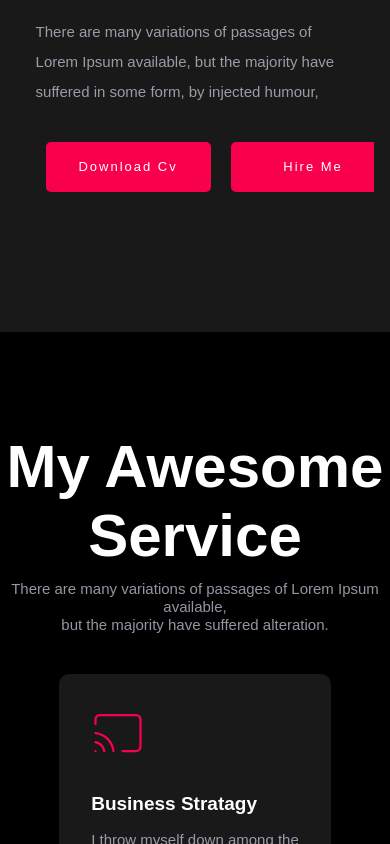
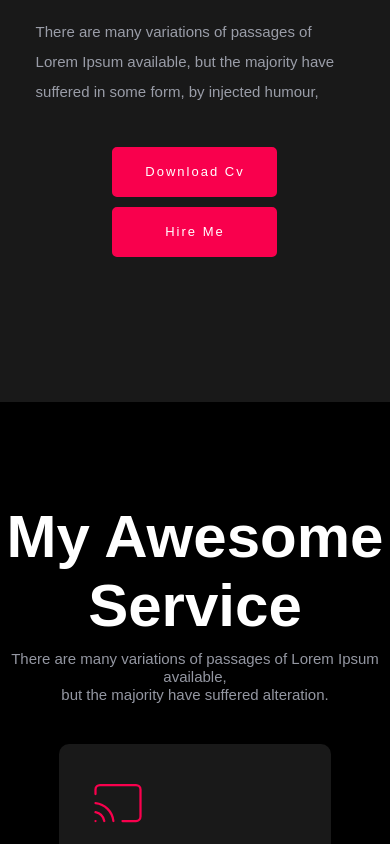
Before and after one commit to kyphans/Portfolio, a React (Create React App) app: page / in a window 390 px wide. Shown: the part 1880-2724 px from the top of the page. Built offline with nearby package versions, Linux system fonts and the light colour scheme.

Commit message:
Change scrollbar

```diff
--- a/src/About.js
+++ b/src/About.js
@@ -3,10 +3,16 @@ import "./About.css";
 import aboutImg from "./img/about.jpg";
 function About() {
   //  Up To Top Btn
-    window.addEventListener("scroll", function(){
-      const upToTop = document.querySelector("a.bottom__to__top");
-       upToTop.classList.toggle("active", window.scrollY > 0)
-    });
+  window.addEventListener("scroll", function(){
+    const upToTop = document.querySelector("a.bottom__to__top");
+      upToTop.classList.toggle("active", window.scrollY > 0)
+  });
+  const scrollTop = () => {
+    window.scrollTo({
+      top: 0,
+      behavior: 'smooth'
+    })
+  }
   return (
     <div className="about component__space" id="About">
       <div className="container">
@@ -47,7 +53,7 @@ function About() {
       </div>
       {/* UP TO TOP BTN */}
       <div className="up__to__top__btn">
-        <a href="#" className="bottom__to__top">
+        <a href="#" className="bottom__to__top" onClick={scrollTop}>
         <svg
           xmlns="http://www.w3.org/2000/svg"
           width="16"
--- a/src/App.css
+++ b/src/App.css
@@ -9,6 +9,17 @@ body{
   height: 100%;
   background-color: #000;
   font-family: sans-serif;
+}
+body::-webkit-scrollbar {
+  width: 10px;
+}
+body::-webkit-scrollbar-thumb {
+  background-color: #444;
+  border-radius: 50px;
+}
+body::-webkit-scrollbar-track {
+  background-color: #222;
+  border-radius: 50px;
 }
 a{
   text-decoration: none;
--- a/src/Contact.js
+++ b/src/Contact.js
@@ -1,6 +1,6 @@
 import React from 'react';
 import './Contact.css';
-import contactImg from "./img/about-9.jpg"
+import contactImg from "./img/kyphan-contact.jpg"
 function Contact() {
     return (
         <div className="contact component__space" id="Contact">
@@ -10,7 +10,7 @@ function Contact() {
                         <div className="contact__meta">
                             <h1 className="hire__text">Hire Me.</h1>
                             <p className="hire__text white">I am available for freelance work. Connect with me via phone:</p>
-                           <p className="hire__text white"><strong>+8436 14 245</strong> or email <strong>admin@example.com</strong></p>
+                           <p className="hire__text white"><strong>+8498 382 0621</strong> or email <strong>phanquocky.vn@gmail.com</strong></p>
                         </div>
                         <div className="input__box">
                            <input type="text" className="contact name" placeholder="Your name *" />
--- a/src/Footer.js
+++ b/src/Footer.js
@@ -11,7 +11,7 @@ function Footer() {
         className="copyright"
         style={{ color: "#c6c9d8", fontSize: "14px", opacity: "0.75" }}
       >
-        Copyright © 2021 programmer Shahriar Sajeeb. All Rights Reserved.
+        Copyright © 2022 programmer Ky Phan. All Rights Reserved.
       </span>
     </div>
   );
--- a/src/Home.css
+++ b/src/Home.css
@@ -8,7 +8,6 @@
 }
 li.nav__items {
     font-size: 18px;
-    padding-bottom: 15px;
 }
 .home__content {
     padding: 125px 0px;
@@ -69,7 +68,7 @@ ul.sidebar.d__flex {
     right: 0%;
     background: #010101;
     justify-content: center;
-    width: 300px;
+    width: 200px;
     top: 0%;
     flex-direction: column;
 }
@@ -108,6 +107,13 @@ li.sideNavbar {
     .pz__10 {
         padding: 5px 0px;
     }
+    .about__button.d__flex.align__items__center {
+        display: flex;
+        flex-direction: column;
+    }
+    .about.btn.pointer {
+        margin: 5px 10px;
+    }
 }
 
 @keyframes caret {
--- a/src/Home.js
+++ b/src/Home.js
@@ -55,7 +55,7 @@ function Home() {
               />
             </svg>
           </div>
-          {show ?(
+          {show ? (
             <div className="sideNavbar">
                 <ul className="sidebar d__flex">
                 <li className="sideNavbar">
--- a/src/Project.js
+++ b/src/Project.js
@@ -121,9 +121,9 @@ function Project() {
                         </div>
                     </div>
 
-             <div className="view__more__btn d__flex align__items__center justify__content__center pxy__30">
+                    {/* <div className="view__more__btn d__flex align__items__center justify__content__center pxy__30">
                         <button className="view__more pointer btn">View more</button>
-             </div>
+                        </div> */}
 
                 </div>
             </div>
```
Also changed, not shown: src/img/kyphan-contact.jpg (added). Lines whose indentation alone changed are shown as unchanged.
